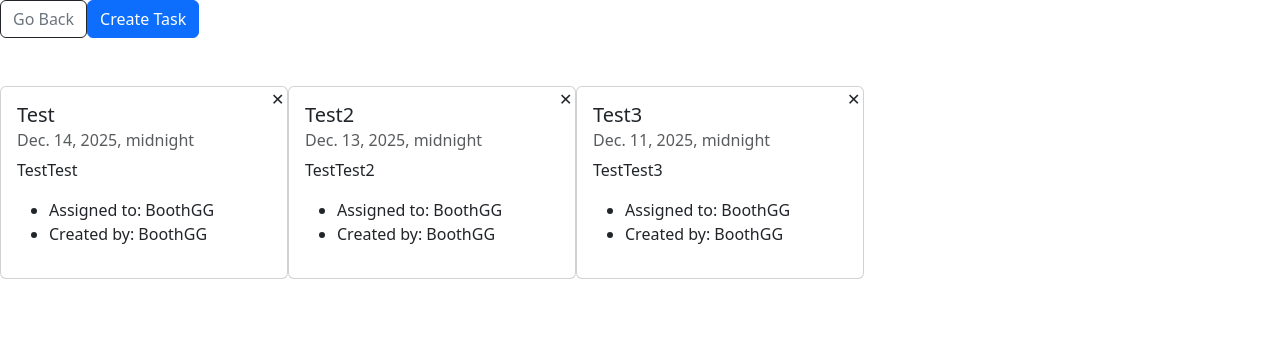
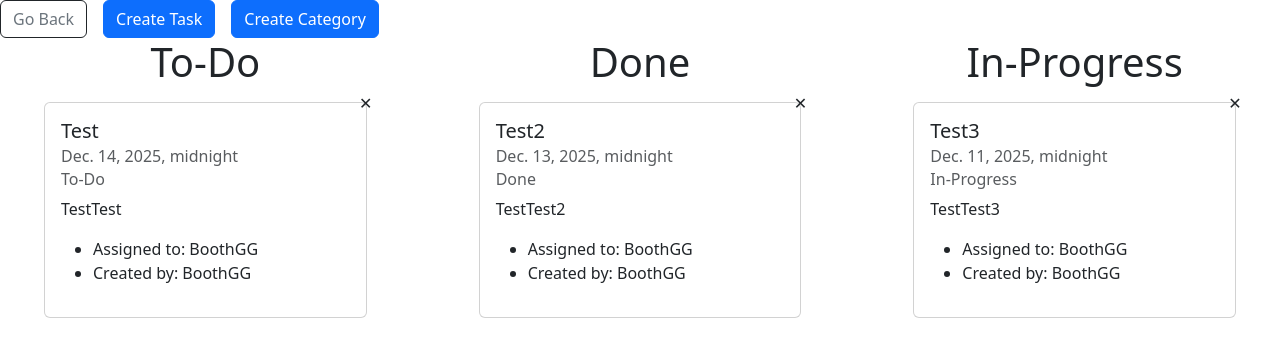
Before and after one commit to boothe0/Kanban-Board, a Django app: page /board/ in a window 1280 px wide. Shown: the part 136-493 px from the top of the page. Run offline with Django 4.2, Linux system fonts and the light colour scheme; a user stored in the database is signed in; data comes from the database, SQL or seed files in the repository; both versions use the stored data as it was after the commit; some libraries are stand-ins or nearby versions.

Commit message:
Added ability to make categories and assign tasks to them

```diff
--- a/board/forms.py
+++ b/board/forms.py
@@ -1,9 +1,20 @@
 from django import forms
 from django.db import models
 from django.contrib.auth.models import User
+from .models import Category, Task
 
-class TaskForm(forms.Form):
-    name = forms.CharField(max_length=50)
-    description = forms.CharField(max_length=200)
-    due_date = forms.DateField()
-    user_on_task = forms.CharField(max_length=50)
+class TaskForm(forms.ModelForm):
+    class Meta:
+        model = Task
+        fields = ['name', 'description', 'due_date', 'user_on_task', 'category']
+
+    def __init__(self, *args, user=None, **kwargs):
+        super().__init__(*args, **kwargs)
+        if user:
+            self.fields['category'].queryset = Category.objects.filter(user=user)
+
+class CategoryForm(forms.ModelForm):
+    user = forms.CharField(max_length=50)
+    class Meta:
+        model = Category
+        fields = ['category', 'color']
--- a/board/models.py
+++ b/board/models.py
@@ -7,12 +7,16 @@ class Category(models.Model):
     color = models.CharField(max_length=20)
     user = models.ForeignKey(User, on_delete=models.CASCADE)
 
+    def __str__(self):
+        return f"{self.category}"
+
 class Task(models.Model):
     name = models.CharField(primary_key = True, max_length=50)
     description = models.CharField(max_length=200)
     due_date = models.DateTimeField("time task is due")
     user_on_task = models.CharField(max_length=50)
+    category = models.ForeignKey(Category, on_delete=models.CASCADE)
     user = models.ForeignKey(User, on_delete=models.CASCADE)
 
     def __str__(self):
-        return f"for {self.user.username} is:{self.name}"
+        return f"for {self.user.username} is: {self.name}"
--- a/board/templates/board/board.html
+++ b/board/templates/board/board.html
@@ -87,27 +87,78 @@
       >
       <button
         type="button"
-        class="btn btn-primary"
+        class="btn btn-primary ms-3"
         id="task"
         data-toggle="modal"
-        data-target="#exampleModal"
+        data-target="#taskModal"
+        name="submitTask"
       >
         Create Task
       </button>
+      <button
+        type="button"
+        class="btn btn-primary ms-3"
+        id="category"
+        data-toggle="modal"
+        data-target="#categoryModal"
+        name="submitCategory"
+      >
+        Create Category
+      </button>
     </div>
-
+    <!-- Modal -->
     <div
       class="modal fade"
-      id="exampleModal"
+      id="categoryModal"
       tabindex="-1"
       role="dialog"
-      aria-labelledby="exampleModalLabel"
+      aria-labelledby="categoryModalLabel"
       aria-hidden="true"
     >
       <div class="modal-dialog" role="document">
         <div class="modal-content">
           <div class="modal-header">
-            <h5 class="modal-title" id="exampleModalLabel">
+            <h5 class="modal-title" id="categoryModalLabel">Modal title</h5>
+          </div>
+          <div class="modal-body">
+            <form
+              id="createTask"
+              method="POST"
+              action="{%url 'board:board_and_task'%}"
+            >
+              {% csrf_token %} {{ categoryForm|crispy }}
+              <input
+                class="btn btn-secondary"
+                type="submit"
+                value="Submit"
+                name="submitCategory"
+              />
+            </form>
+          </div>
+          <div class="modal-footer">
+            <button
+              type="button"
+              class="btn btn-secondary"
+              data-dismiss="modal"
+            >
+              Close
+            </button>
+          </div>
+        </div>
+      </div>
+    </div>
+    <div
+      class="modal fade"
+      id="taskModal"
+      tabindex="-1"
+      role="dialog"
+      aria-labelledby="taskModalLabel"
+      aria-hidden="true"
+    >
+      <div class="modal-dialog" role="document">
+        <div class="modal-content">
+          <div class="modal-header">
+            <h5 class="modal-title" id="taskModalLabel">
               Enter the task to complete.
             </h5>
           </div>
@@ -118,8 +169,13 @@
                 method="POST"
                 action="{%url 'board:board_and_task'%}"
               >
-                {% csrf_token %} {{ form|crispy }}
-                <input class="btn btn-secondary" type="submit" value="Submit" />
+                {% csrf_token %} {{ taskForm|crispy }}
+                <input
+                  class="btn btn-secondary"
+                  type="submit"
+                  value="Submit"
+                  name="submitTask"
+                />
               </form>
             </div>
           </div>
@@ -135,29 +191,47 @@
         </div>
       </div>
     </div>
-    <div class="d-flex justify-content-sm-start justify-content-center">
-      {% for task in tasks%} {%if user.username == task.user.username%}
-      <div class="card mt-5 pe-3" style="width: 18rem">
+    <div class="row">
+      {% for category in categories %}
+      {%if user.username == category.user.username%}
+      <div class="col-md ps-lg-5 ms-2 me-2 pe-lg-5">
+        <h1 class="text-center">{{ category.category }}</h1>
+      {%endif%}
+        {% for task in tasks %} {% if category.category == task.category.category and user.username == task.user.username %}
+        <div class="card my-3" style="width: 100%">
           <div class="card-body position-relative">
             <span
               data-task-id="{{task.name}}"
               onclick="delete_card(this)"
-            class="position-absolute top-0 start-100"
+              class="position-absolute top-0 start-100 translate-middle d-none d-lg-block"
               style="cursor: pointer"
               >&#10005;</span
             >
-          <h5 class="card-title">{{task.name}}</h5>
+
+            <h5 class="card-title">{{ task.name }}</h5>
             <h6 class="card-subtitle mb-2 text-body-secondary">
-            {{task.due_date}}
+              {{ task.due_date }}
             </h6>
-          <p class="card-text">{{task.description}}</p>
+            <h6 class="card-subtitle mb-2 text-body-secondary">
+              {{ task.category }}
+            </h6>
+            <p class="card-text">{{ task.description }}</p>
             <ul>
-            <li>Assigned to: {{task.user_on_task}}</li>
-            <li>Created by: {{task.user.username}}</li>
+              <li>Assigned to: {{ task.user_on_task }}</li>
+              <li>Created by: {{ task.user.username }}</li>
             </ul>
+            <span
+            data-task-id="{{task.name}}"
+            onclick="delete_card(this)"
+            class=" d-block d-md-none"
+            style="cursor: pointer"
+            > Delete This
+            </span>
           </div>
         </div>
-      {%endif%} {%endfor%}
+        {% endif %} {% endfor %}
+      </div>
+      {% endfor %}
     </div>
     <script src="https://ajax.googleapis.com/ajax/libs/jquery/1.12.0/jquery.min.js"></script>
     <script
--- a/board/views.py
+++ b/board/views.py
@@ -1,31 +1,55 @@
 from django.shortcuts import render, redirect
-from .forms import TaskForm
-from .models import Task
+from .forms import TaskForm, CategoryForm
+from .models import Task, Category
 from django.http import HttpResponse, JsonResponse
+from django.contrib.auth.models import User
+from django.contrib import messages
 
 # Create your views here.
 
 def board_and_task(request):
-    form = TaskForm()
+    if request.method == 'POST':
+        if 'submitTask' in request.POST:
+            taskForm = TaskForm(request.POST, prefix='task')
+            categoryForm = CategoryForm(prefix='category')
+            if taskForm.is_valid():
+                task = Task(
+                    name = taskForm.cleaned_data['name'],
+                    description = taskForm.cleaned_data['description'],
+                    due_date = taskForm.cleaned_data['due_date'],
+                    user_on_task = taskForm.cleaned_data['user_on_task'],
+                    category = taskForm.cleaned_data['category']
+                )
+                task.user = request.user
+                task.save()
+
+        elif 'submitCategory' in request.POST:
+            categoryForm = CategoryForm(request.POST, prefix='category')
+            taskForm = TaskForm(prefix='task')
+            if categoryForm.is_valid():
+                username = categoryForm.cleaned_data['user']
+                try:
+                    userCreatedCat = User.objects.get(username = username)
+                except User.DoesNotExist:
+                    messages.error(request, "Try a different user")
+                    return redirect('board:board_and_task')
+                category = Category(
+                    category = categoryForm.cleaned_data['category'],
+                    color = categoryForm.cleaned_data['color'],
+                    user = userCreatedCat
+                )
+
+                category.save()
+    else:
+        # only make the empty forms once rather than at the top
+        taskForm = TaskForm(prefix="task")
+        categoryForm = CategoryForm(prefix="category")
+    # pass these in for use in html
+    categories = Category.objects.all()
     tasks = Task.objects.all()
-    context = {'form' : form, 'tasks' : tasks}
-    if request.method == 'POST':
-        form = TaskForm(request.POST)
-        print(request.user)
-        if form.is_valid():
-            task = Task(
-                name = form.cleaned_data['name'],
-                description = form.cleaned_data['description'],
-                due_date = form.cleaned_data['due_date'],
-                user_on_task = form.cleaned_data['user_on_task'],
-            )
-            task.user = request.user
-            task.save()
+    context = {'taskForm' : taskForm, 'categoryForm' : categoryForm, 'tasks' : tasks, 'categories' : categories}
 
-    else:
-        form = TaskForm()
     return render(request, "board/board.html", context)
-
 
 def displayBoard(request):
     # if there is a get request to task_delete/
```
Also changed, not shown: board/migrations/0003_task_task_category.py (added), board/migrations/0004_remove_task_task_category_task_category.py (added), db.sqlite3. Lines whose indentation alone changed are shown as unchanged.
